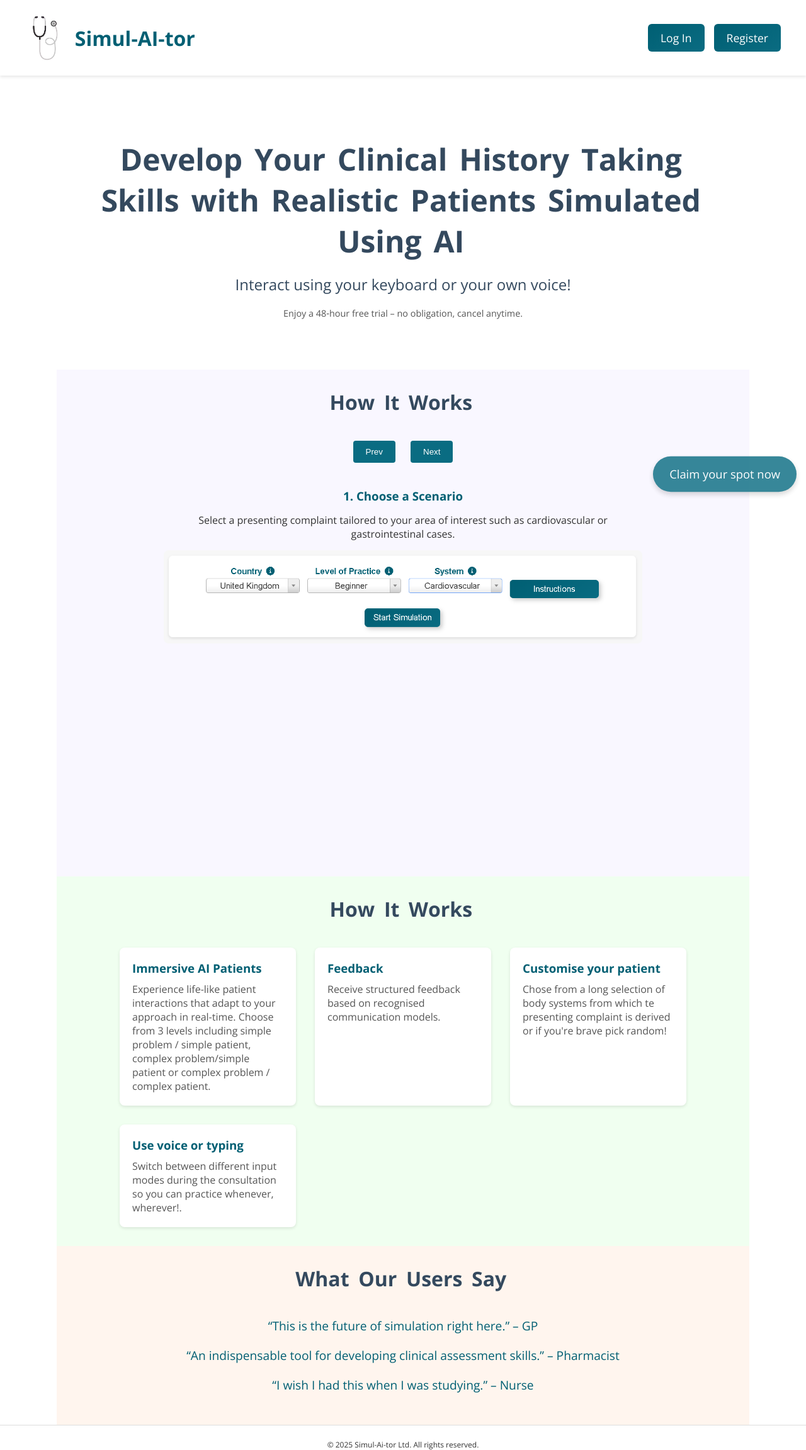
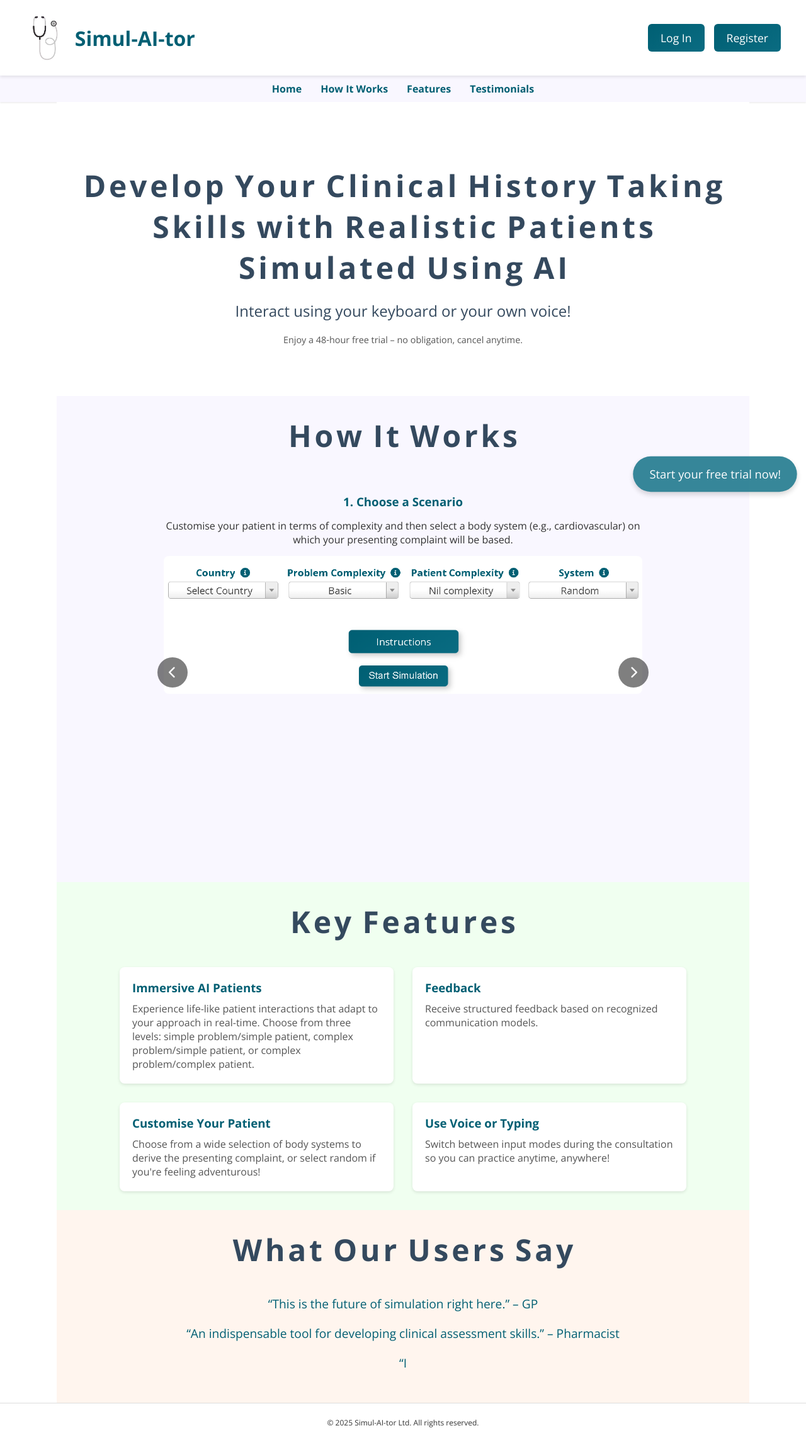
Before and after one commit to StudPharm1711/Web_Sim, a Flask app: page / in a window 1280 px wide. Shown: the top 2303 px of the page at 63% size. After the commit the page ends 2267 px from the top, so only its background shows below. Run offline with Flask 3, Linux system fonts and the light colour scheme.

Commit message:
New landing page

```diff
--- a/static/css/styles.css
+++ b/static/css/styles.css
@@ -16,7 +16,7 @@ body {
   font-family: "Open Sans", Arial, sans-serif;
   background-color: #ffffff;
   color: #333;
-  scroll-behavior: smooth; /* 'smooth' was misspelled as 'behaviour' in some references */
+  scroll-behavior: smooth;
 }
 
 /* Pastel Background Variations */
@@ -93,7 +93,7 @@ body {
   box-shadow: 0 4px 8px rgba(0,0,0,0.2);
   z-index: 1001;
   transition: background 0.3s;
-  animation: pulsate 1.5s ease-in-out infinite; /* The pulsate animation */
+  animation: pulsate 1.5s ease-in-out infinite;
 }
 
 .sticky-cta:hover {
@@ -143,7 +143,7 @@ section.visible {
   position: relative;
   text-align: center;
   background-color: #ffffff;
-  padding-top: 50px;  /* Gap between header and hero */
+  padding-top: 50px;
   margin-bottom: 0;
 }
 
@@ -154,7 +154,7 @@ section.visible {
   padding: 50px 20px;
   max-width: 1100px;
   text-align: center;
-  background-color: rgba(255, 255, 255, 0.9); /* Subtle overlay background */
+  background-color: rgba(255, 255, 255, 0.9);
 }
 
 .hero-overlay h2 {
@@ -188,23 +188,35 @@ section.visible {
 }
 
 .carousel-controls {
-  text-align: center;
-  margin-bottom: 20px; /* Space between controls and slides */
+  position: absolute;
+  top: 50%;
+  left: 0;
+  width: 100%;
+  display: flex;
+  justify-content: space-between;
+  transform: translateY(-50%);
+  pointer-events: none; /* So you can click through if needed */
 }
 
 .carousel-controls button {
-  background: #0a6c82;
+  pointer-events: auto;  /* Re-enable click on buttons */
+  background: rgba(0, 0, 0, 0.5);
   color: #fff;
   border: none;
-  padding: 10px 20px;
+  border-radius: 50%;
+  width: 48px;
+  height: 48px;
+  cursor: pointer;
   margin: 0 10px;
-  border-radius: 4px;
-  cursor: pointer;
   transition: background 0.3s;
 }
 
 .carousel-controls button:hover {
-  background: #005f73;
+  background: rgba(0, 0, 0, 0.8);
+}
+
+.carousel-controls button i {
+  font-size: 1.2rem;
 }
 
 .carousel-slide {
@@ -234,23 +246,29 @@ section.visible {
   border-radius: 8px;
 }
 
-/* NEW Features Section */
+/* Features Section */
 .features-section {
-  font-family: 'Montserrat', sans-serif; /* Apply new font to this section */
+  font-family: 'Montserrat', sans-serif;
   text-align: center;
   padding: 40px 20px;
 }
 
 .features-grid {
   display: grid;
-  grid-template-columns: repeat(auto-fill, minmax(250px, 1fr));
+  grid-template-columns: repeat(2, 1fr); /* Force 2 columns on larger screens */
   gap: 30px;
   max-width: 900px;
   margin: 0 auto;
 }
 
+@media (max-width: 768px) {
+  .features-grid {
+    grid-template-columns: 1fr;
+  }
+}
+
 .feature-item {
-  background-color: #ffffff; /* White card on pastel background */
+  background-color: #ffffff;
   border-radius: 8px;
   padding: 20px;
   box-shadow: 0 2px 5px rgba(0,0,0,0.1);
@@ -287,20 +305,28 @@ footer {
 }
 
 /* Piano-Key Lettering */
+.piano-text {
+  /* Set the overall heading size if needed */
+  font-size: 3rem;
+}
+
 .piano-text .word {
   display: inline-block;
-  margin-right: 0.4rem;
+  font-size: 0;           /* Remove inline-block whitespace */
+  margin-right: 0.2rem;    /* Adjust space between words */
 }
 
 .piano-text .letter {
   display: inline-block;
+  font-size: 3rem;        /* Explicitly set each letter's size */
+  color: #34495e;
   transition: transform 0.2s, color 0.2s, text-shadow 0.2s;
-  color: #34495e;
 }
 
+/* Hover effects for Piano-Key Letters */
 .hover-center {
   transform: scale(1.4);
-  color: #ffdce0 !important; /* Forced pastel pink */
+  color: #ffdce0 !important;
   text-shadow: 0 0 6px rgba(255,220,224,0.6);
 }
 
--- a/templates/landing.html
+++ b/templates/landing.html
@@ -6,8 +6,9 @@
   <meta name="viewport" content="width=device-width, initial-scale=1">
   <!-- Link to external stylesheet -->
   <link rel="stylesheet" href="{{ url_for('static', filename='css/styles.css') }}">
-  <!-- Font Awesome (if needed) -->
+  <!-- Font Awesome for Icons -->
   <link rel="stylesheet" href="https://cdnjs.cloudflare.com/ajax/libs/font-awesome/6.0.0/css/all.min.css">
+
   <style>
     /* Pulsate animation for sticky CTA */
     @keyframes pulsate {
@@ -17,6 +18,73 @@
     }
     .sticky-cta {
       animation: pulsate 1.5s ease-in-out infinite;
+    }
+
+    /* Piano-Key Lettering */
+    .piano-text .letter {
+      display: inline-block;
+      transition: transform 0.2s, color 0.2s, text-shadow 0.2s;
+      color: #34495e;
+      margin: 0 0.05em; /* Adjust letter spacing if needed */
+    }
+    .piano-text .word {
+      display: inline-block;
+      margin-right: 0.5em; /* Space between words */
+    }
+
+    /* Secondary Nav Bar (Anchor Links to Sections) */
+    .section-nav {
+      display: flex;
+      justify-content: center;
+      background-color: #f9f7ff; /* Light background to differentiate from header */
+      padding: 10px 0;
+      box-shadow: 0 1px 3px rgba(0,0,0,0.1);
+    }
+    .section-nav a {
+      margin: 0 15px;
+      color: #005f73;
+      text-decoration: none;
+      font-weight: 600;
+      transition: color 0.2s;
+    }
+    .section-nav a:hover {
+      color: #0a6c82;
+    }
+
+    /* Carousel Overlay Controls */
+    .carousel-container {
+      position: relative; /* for absolutely positioned controls */
+      overflow: hidden;
+      margin: auto;
+      max-width: 800px;
+    }
+    .carousel-controls {
+      position: absolute;
+      top: 50%;
+      left: 0;
+      width: 100%;
+      display: flex;
+      justify-content: space-between;
+      transform: translateY(-50%);
+      pointer-events: none;
+    }
+    .carousel-controls button {
+      pointer-events: auto;
+      background: rgba(0, 0, 0, 0.5);
+      color: #fff;
+      border: none;
+      border-radius: 50%;
+      width: 48px;
+      height: 48px;
+      cursor: pointer;
+      margin: 0 10px;
+      transition: background 0.3s;
+    }
+    .carousel-controls button:hover {
+      background: rgba(0, 0, 0, 0.8);
+    }
+    .carousel-controls button i {
+      font-size: 1.2rem;
     }
   </style>
 </head>
@@ -35,129 +103,263 @@
     </div>
   </header>
 
+  <!-- Secondary Navigation Bar -->
+  <nav class="section-nav">
+    <a href="#hero">Home</a>
+    <a href="#howitworks">How It Works</a>
+    <a href="#features">Features</a>
+    <a href="#testimonials">Testimonials</a>
+  </nav>
+
   <!-- Sticky Primary CTA with pulsate effect -->
-  <a href="{{ url_for('register') }}" class="sticky-cta">Claim your spot now</a>
+  <a href="{{ url_for('register') }}" class="sticky-cta">Start your free trial now!</a>
 
-  <!-- Hero Section (Video Removed) -->
+  <!-- Hero Section -->
   <section class="hero-section" id="hero">
     <div class="hero-overlay">
       <h2 class="piano-text">
-        <span class="word"><span class="letter">D</span><span class="letter">e</span><span class="letter">v</span><span class="letter">e</span><span class="letter">l</span><span class="letter">o</span><span class="letter">p</span></span>
-        <span class="word"><span class="letter">Y</span><span class="letter">o</span><span class="letter">u</span><span class="letter">r</span></span>
-        <span class="word"><span class="letter">C</span><span class="letter">l</span><span class="letter">i</span><span class="letter">n</span><span class="letter">i</span><span class="letter">c</span><span class="letter">a</span><span class="letter">l</span></span>
-        <span class="word"><span class="letter">H</span><span class="letter">i</span><span class="letter">s</span><span class="letter">t</span><span class="letter">o</span><span class="letter">r</span><span class="letter">y</span></span>
-        <span class="word"><span class="letter">T</span><span class="letter">a</span><span class="letter">k</span><span class="letter">i</span><span class="letter">n</span><span class="letter">g</span></span>
-        <span class="word"><span class="letter">S</span><span class="letter">k</span><span class="letter">i</span><span class="letter">l</span><span class="letter">l</span><span class="letter">s</span></span>
-        <span class="word"><span class="letter">w</span><span class="letter">i</span><span class="letter">t</span><span class="letter">h</span></span>
-        <span class="word"><span class="letter">R</span><span class="letter">e</span><span class="letter">a</span><span class="letter">l</span><span class="letter">i</span><span class="letter">s</span><span class="letter">t</span><span class="letter">i</span><span class="letter">c</span></span>
-        <span class="word"><span class="letter">P</span><span class="letter">a</span><span class="letter">t</span><span class="letter">i</span><span class="letter">e</span><span class="letter">n</span><span class="letter">t</span><span class="letter">s</span></span>
-        <span class="word"><span class="letter">S</span><span class="letter">i</span><span class="letter">m</span><span class="letter">u</span><span class="letter">l</span><span class="letter">a</span><span class="letter">t</span><span class="letter">e</span><span class="letter">d</span></span>
-        <span class="word"><span class="letter">U</span><span class="letter">s</span><span class="letter">i</span><span class="letter">n</span><span class="letter">g</span></span>
-        <span class="word"><span class="letter">A</span><span class="letter">I</span></span>
+        <span class="word">
+          <span class="letter">D</span>
+          <span class="letter">e</span>
+          <span class="letter">v</span>
+          <span class="letter">e</span>
+          <span class="letter">l</span>
+          <span class="letter">o</span>
+          <span class="letter">p</span>
+        </span>
+        <span class="word">
+          <span class="letter">Y</span>
+          <span class="letter">o</span>
+          <span class="letter">u</span>
+          <span class="letter">r</span>
+        </span>
+        <span class="word">
+          <span class="letter">C</span>
+          <span class="letter">l</span>
+          <span class="letter">i</span>
+          <span class="letter">n</span>
+          <span class="letter">i</span>
+          <span class="letter">c</span>
+          <span class="letter">a</span>
+          <span class="letter">l</span>
+        </span>
+        <span class="word">
+          <span class="letter">H</span>
+          <span class="letter">i</span>
+          <span class="letter">s</span>
+          <span class="letter">t</span>
+          <span class="letter">o</span>
+          <span class="letter">r</span>
+          <span class="letter">y</span>
+        </span>
+        <span class="word">
+          <span class="letter">T</span>
+          <span class="letter">a</span>
+          <span class="letter">k</span>
+          <span class="letter">i</span>
+          <span class="letter">n</span>
+          <span class="letter">g</span>
+        </span>
+        <span class="word">
+          <span class="letter">S</span>
+          <span class="letter">k</span>
+          <span class="letter">i</span>
+          <span class="letter">l</span>
+          <span class="letter">l</span>
+          <span class="letter">s</span>
+        </span>
+        <span class="word">
+          <span class="letter">w</span>
+          <span class="letter">i</span>
+          <span class="letter">t</span>
+          <span class="letter">h</span>
+        </span>
+        <span class="word">
+          <span class="letter">R</span>
+          <span class="letter">e</span>
+          <span class="letter">a</span>
+          <span class="letter">l</span>
+          <span class="letter">i</span>
+          <span class="letter">s</span>
+          <span class="letter">t</span>
+          <span class="letter">i</span>
+          <span class="letter">c</span>
+        </span>
+        <span class="word">
+          <span class="letter">P</span>
+          <span class="letter">a</span>
+          <span class="letter">t</span>
+          <span class="letter">i</span>
+          <span class="letter">e</span>
+          <span class="letter">n</span>
+          <span class="letter">t</span>
+          <span class="letter">s</span>
+        </span>
+        <span class="word">
+          <span class="letter">S</span>
+          <span class="letter">i</span>
+          <span class="letter">m</span>
+          <span class="letter">u</span>
+          <span class="letter">l</span>
+          <span class="letter">a</span>
+          <span class="letter">t</span>
+          <span class="letter">e</span>
+          <span class="letter">d</span>
+        </span>
+        <span class="word">
+          <span class="letter">U</span>
+          <span class="letter">s</span>
+          <span class="letter">i</span>
+          <span class="letter">n</span>
+          <span class="letter">g</span>
+        </span>
+        <span class="word">
+          <span class="letter">A</span>
+          <span class="letter">I</span>
+        </span>
       </h2>
       <p>Interact using your keyboard or your own voice!</p>
-      <!-- Duplicate button removed -->
       <p class="risk-reversal">Enjoy a 48‑hour free trial – no obligation, cancel anytime.</p>
     </div>
   </section>
 
-  <!-- "How It Works" Section -->
+  <!-- How It Works Section (Carousel) -->
   <section id="howitworks" class="section-pastel-lavender">
     <h2 class="section-title piano-text">
-    <span class="word"><span class="letter">H</span><span class="letter">o</span><span class="letter">w</span></span>
-    <span class="word"><span class="letter">I</span><span class="letter">t</span></span>
-    <span class="word"><span class="letter">W</span><span class="letter">o</span><span class="letter">r</span><span class="letter">k</span><span class="letter">s</span></span>
+      <span class="word">
+        <span class="letter">H</span>
+        <span class="letter">o</span>
+        <span class="letter">w</span>
+      </span>
+      <span class="word">
+        <span class="letter">I</span>
+        <span class="letter">t</span>
+      </span>
+      <span class="word">
+        <span class="letter">W</span>
+        <span class="letter">o</span>
+        <span class="letter">r</span>
+        <span class="letter">k</span>
+        <span class="letter">s</span>
+      </span>
     </h2>
-
-  <div class="carousel-controls">
-    <button onclick="prevSlide()">Prev</button>
-    <button onclick="nextSlide()">Next</button>
-  </div>
-
     <div class="carousel-container">
       <div class="carousel-slide" id="carouselSlide">
-        <!-- Slide 1: Remains the same -->
+        <!-- Slide 1: Choose a Scenario -->
         <div class="carousel-item">
           <h3>1. Choose a Scenario</h3>
-          <p>Select a presenting complaint tailored to your area of interest such as cardiovascular or gastrointestinal cases.</p>
+          <p>Customise your patient in terms of complexity and then select a body system (e.g., cardiovascular) on which your presenting complaint will be based.</p>
           <img src="{{ url_for('static', filename='Carousel1.PNG') }}" alt="Choose a Scenario">
         </div>
-        <!-- Slide 2: Remains the same -->
+        <!-- Slide 2: Interact with AI Patients -->
         <div class="carousel-item">
           <h3>2. Interact with AI Patients</h3>
-          <p>Engage in dynamic dialogues using a keyboard or live chat using your voice, that simulate real patient interactions.</p>
+          <p>Engage in dynamic dialogues using a keyboard or live chat using your voice that simulate real patient interactions.</p>
           <video autoplay muted loop style="max-width:100%; border-radius:8px;">
             <source src="{{ url_for('static', filename='demo.mp4') }}" type="video/mp4">
             Your browser does not support the video tag.
           </video>
         </div>
-        <!-- Slide 3: Updated -->
+        <!-- Slide 3: Request Physical Examination Results -->
         <div class="carousel-item">
           <h3>3. Request Physical Examination Results</h3>
           <p>Submit your request and receive comprehensive physical examination results to support your diagnosis.</p>
-          <!-- Replace with an appropriate image or video -->
           <img src="{{ url_for('static', filename='Carousel3.PNG') }}" alt="Request Physical Examination Results">
         </div>
-        <!-- Slide 4: Updated -->
+        <!-- Slide 4: Receive Instant Feedback -->
         <div class="carousel-item">
-          <h3>4. Receive instant feedback on your performance based on the Calgary-Cambridge model</h3>
+          <h3>4. Receive Instant Feedback on Your Performance</h3>
           <p>Gain immediate insights and detailed performance reviews structured around the Calgary-Cambridge model to enhance your skills.</p>
-          <!-- Replace with an appropriate image or video -->
           <img src="{{ url_for('static', filename='Carousel4.PNG') }}" alt="Instant Feedback">
+        </div>
+      </div>
+      <div class="carousel-controls">
+        <!-- Replacing text-based buttons with icons -->
+        <button onclick="prevSlide()"><i class="fas fa-chevron-left"></i></button>
+        <button onclick="nextSlide()"><i class="fas fa-chevron-right"></i></button>
       </div>
     </div>
   </section>
 
   <!-- Features Section -->
-<section id="howitworks" class="section-pastel-mint">
+  <section id="features" class="section-pastel-mint">
     <h2 class="section-title piano-text">
-    <span class="word"><span class="letter">H</span><span class="letter">o</span><span class="letter">w</span></span>
-    <span class="word"><span class="letter">I</span><span class="letter">t</span></span>
-    <span class="word"><span class="letter">W</span><span class="letter">o</span><span class="letter">r</span><span class="letter">k</span><span class="letter">s</span></span>
+      <span class="word">
+        <span class="letter">K</span>
+        <span class="letter">e</span>
+        <span class="letter">y</span>
+      </span>
+      <span class="word">
+        <span class="letter">F</span>
+        <span class="letter">e</span>
+        <span class="letter">a</span>
+        <span class="letter">t</span>
+        <span class="letter">u</span>
+        <span class="letter">r</span>
+        <span class="letter">e</span>
+        <span class="letter">s</span>
+      </span>
     </h2>
-
     <div class="features-grid">
       <div class="feature-item">
         <h3>Immersive AI Patients</h3>
-      <p>Experience life-like patient interactions that adapt to your approach in real-time. Choose from 3 levels including simple problem / simple patient, complex problem/simple patient or complex problem / complex patient.</p>
+        <p>Experience life-like patient interactions that adapt to your approach in real-time. Choose from three levels: simple problem/simple patient, complex problem/simple patient, or complex problem/complex patient.</p>
       </div>
       <div class="feature-item">
         <h3>Feedback</h3>
-      <p>Receive structured feedback based on recognised communication models.</p>
+        <p>Receive structured feedback based on recognized communication models.</p>
       </div>
       <div class="feature-item">
-      <h3>Customise your patient</h3>
-      <p>Chose from a long selection of body systems from which te presenting complaint is derived or if you're brave pick random!</p>
+        <h3>Customise Your Patient</h3>
+        <p>Choose from a wide selection of body systems to derive the presenting complaint, or select random if you're feeling adventurous!</p>
       </div>
       <div class="feature-item">
-      <h3>Use voice or typing</h3>
-      <p>Switch between different input modes during the consultation so you can practice whenever, wherever!.</p>
+        <h3>Use Voice or Typing</h3>
+        <p>Switch between input modes during the consultation so you can practice anytime, anywhere!</p>
       </div>
-    <!-- Add more feature-item divs as needed -->
     </div>
   </section>
 
   <!-- Testimonials Section -->
   <section id="testimonials" class="section-pastel-peach">
     <h2 class="section-title piano-text">
-      <span class="word"><span class="letter">W</span><span class="letter">h</span><span class="letter">a</span><span class="letter">t</span></span>
-      <span class="word"><span class="letter">O</span><span class="letter">u</span><span class="letter">r</span></span>
-      <span class="word"><span class="letter">U</span><span class="letter">s</span><span class="letter">e</span><span class="letter">r</span><span class="letter">s</span></span>
-      <span class="word"><span class="letter">S</span><span class="letter">a</span><span class="letter">y</span></span>
+      <span class="word">
+        <span class="letter">W</span>
+        <span class="letter">h</span>
+        <span class="letter">a</span>
+        <span class="letter">t</span>
+      </span>
+      <span class="word">
+        <span class="letter">O</span>
+        <span class="letter">u</span>
+        <span class="letter">r</span>
+      </span>
+      <span class="word">
+        <span class="letter">U</span>
+        <span class="letter">s</span>
+        <span class="letter">e</span>
+        <span class="letter">r</span>
+        <span class="letter">s</span>
+      </span>
+      <span class="word">
+        <span class="letter">S</span>
+        <span class="letter">a</span>
+        <span class="letter">y</span>
+      </span>
     </h2>
     <div class="testimonials">
-      <p class="quote">“This is the future of simulation right here.” – GP</p>
-      <p class="quote">“An indispensable tool for developing clinical assessment skills.” – Pharmacist</p>
-      <p class="quote">“I wish I had this when I was studying.” – Nurse</p>
+      <p class="quote typing-effect" data-quote="“This is the future of simulation right here.” – GP"></p>
+      <p class="quote typing-effect" data-quote="“An indispensable tool for developing clinical assessment skills.” – Pharmacist"></p>
+      <p class="quote typing-effect" data-quote="“I wish I had this when I was studying.” – Nurse"></p>
     </div>
   </section>
 
   <!-- Footer -->
   <footer>
-    <small>&copy; 2025 Simul-Ai-tor Ltd. All rights reserved.</small>
+    <small>&copy; 2025 Simul-AI-tor Ltd. All rights reserved.</small>
   </footer>
 
-  <!-- JavaScript for Smooth Scrolling, Carousel, and Piano-Key Effect -->
+  <!-- JavaScript for Smooth Scrolling, Carousel, Piano-Key, and Typing Effects -->
   <script>
     // Smooth scroll to section helper
     function scrollToSection(id) {
@@ -175,16 +377,13 @@
     }, { threshold: 0.2 });
     sections.forEach(section => observer.observe(section));
 
-    // Carousel functionality and dynamic repositioning of controls
+    // Carousel functionality
     let currentSlide = 0;
     const slideContainer = document.getElementById("carouselSlide");
     const totalSlides = slideContainer.children.length;
-    const controls = document.querySelector('.carousel-controls');
 
     function updateCarousel() {
       slideContainer.style.transform = 'translateX(' + (-currentSlide * 100) + '%)';
-      let currentItem = slideContainer.children[currentSlide];
-      controls.style.top = (currentItem.offsetHeight - 40) + 'px';
     }
     function nextSlide() {
       currentSlide = (currentSlide + 1) % totalSlides;
@@ -195,6 +394,24 @@
       updateCarousel();
     }
     window.addEventListener('load', updateCarousel);
+
+    // Basic mobile swipe support
+    let startX = 0;
+    let endX = 0;
+    slideContainer.addEventListener("touchstart", (e) => {
+      startX = e.changedTouches[0].clientX;
+    });
+    slideContainer.addEventListener("touchend", (e) => {
+      endX = e.changedTouches[0].clientX;
+      handleSwipe();
+    });
+    function handleSwipe() {
+      if (startX - endX > 50) {
+        nextSlide();
+      } else if (endX - startX > 50) {
+        prevSlide();
+      }
+    }
 
     // Piano-Key Effect on Letters
     document.addEventListener('DOMContentLoaded', function() {
@@ -211,6 +428,37 @@
         });
       });
     });
+
+    // Sequential Typing Effect for Testimonial Quotes
+    document.addEventListener('DOMContentLoaded', function() {
+      function typeText(element, text, speed, callback) {
+        let i = 0;
+        function type() {
+          if (i < text.length) {
+            element.innerHTML += text.charAt(i);
+            i++;
+            setTimeout(type, speed);
+          } else if (callback) {
+            callback();
+          }
+        }
+        type();
+      }
+
+      const quotes = document.querySelectorAll('.typing-effect');
+
+      function typeNextQuote(index) {
+        if (index >= quotes.length) return;
+        const quote = quotes[index];
+        const text = quote.getAttribute('data-quote');
+        quote.innerHTML = '';
+        typeText(quote, text, 50, function() {
+          typeNextQuote(index + 1);
+        });
+      }
+
+      typeNextQuote(0);
+    });
   </script>
 </body>
 </html>
```
Also changed, not shown: static/Carousel1.PNG. Lines whose indentation alone changed are shown as unchanged.
